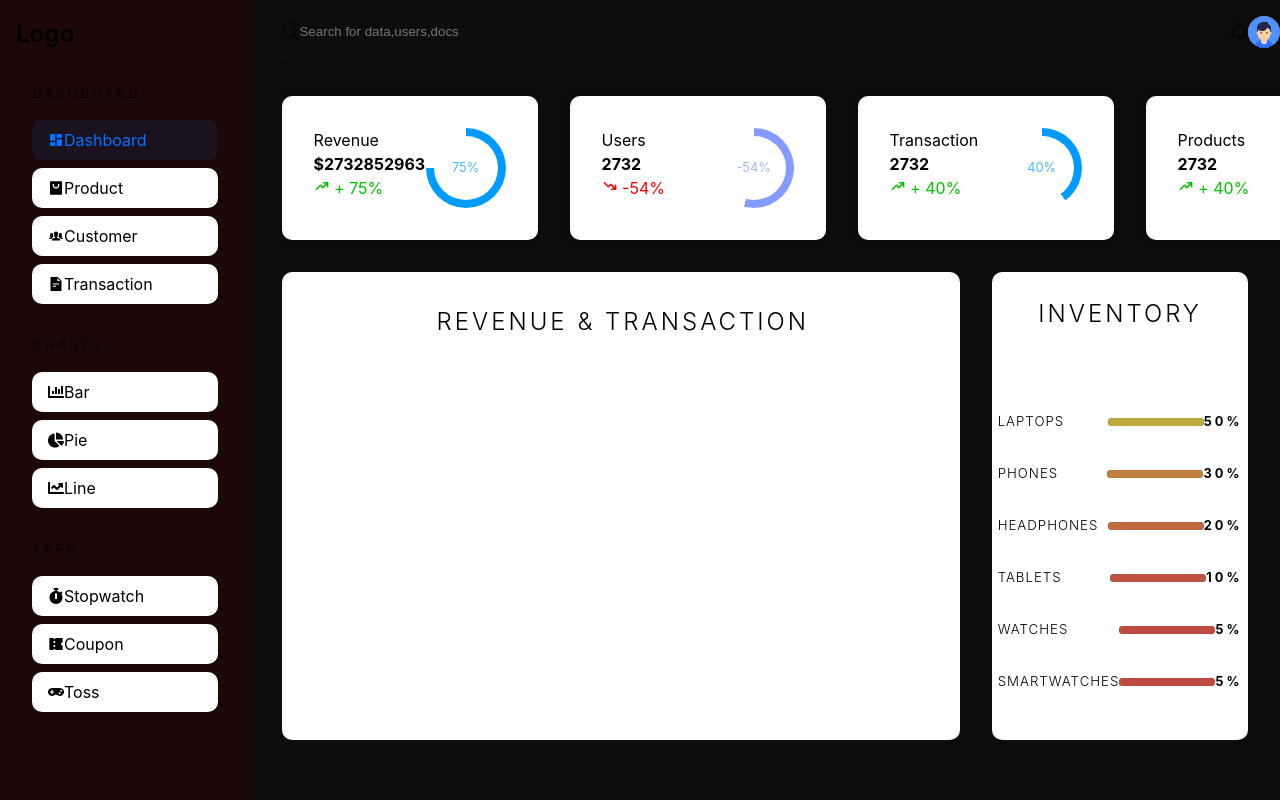
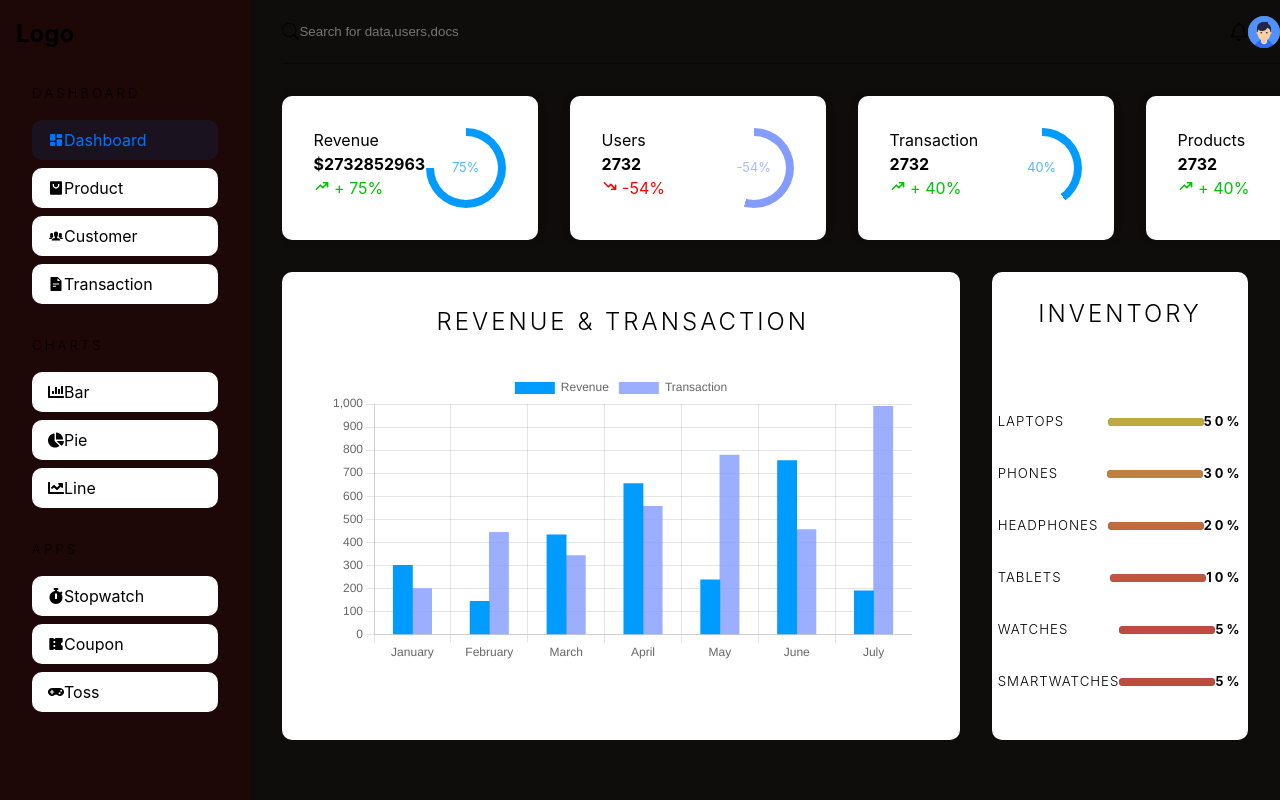
Before and after one commit to Shaileshjadav2732/Admin-Dashboard, a React (Vite) app: page /admin/dashboard in a window 1280 px wide. Built offline with nearby package versions, Linux system fonts and the light colour scheme.

Commit message:
dashboard bar chart Add

```diff
--- a/package.json
+++ b/package.json
@@ -10,6 +10,7 @@
     "preview": "vite preview"
   },
   "dependencies": {
+    "chart.js": "^4.4.4",
     "react": "^18.3.1",
     "react-chartjs-2": "^5.2.0",
     "react-dom": "^18.3.1",
--- a/src/components/Charts.tsx
+++ b/src/components/Charts.tsx
@@ -2,25 +2,25 @@ import {
   Chart as ChartJS,
   CategoryScale,
   LinearScale,
-  PointElement,
-  LineElement,
+  BarElement,
   Title,
   Tooltip,
   Legend,
   ChartData,
+  ChartOptions,
 } from "chart.js";
 import { Bar } from "react-chartjs-2";
-
 ChartJS.register(
   CategoryScale,
   LinearScale,
-  PointElement,
-  LineElement,
+  BarElement,
   Title,
   Tooltip,
-  Legend
+  Legend,
+
 );
-const months = ["january", "february", "march", "april", "may", "june", "july"];
+
+const months = ["January", "February", "March", "April", "May", "June", "July"];
 
 interface BarChartProps {
   horizontal?: boolean;
@@ -34,38 +34,25 @@ interface BarChartProps {
 }
 
 export const BarChart = ({
-  horizontal = false,
   data_1 = [],
   data_2 = [],
   title_1,
   title_2,
   bgColor_1,
   bgColor_2,
+  horizontal = false,
   labels = months,
 }: BarChartProps) => {
-  const options = {
+  const options: ChartOptions<"bar"> = {
     responsive: true,
+    indexAxis: horizontal ? "y" : "x",
     plugins: {
       legend: {
-        position: "top",
+        display: true,
       },
-      title: {
-        display: true,
-        text: "Chart.js Bar Chart",
-      },
+
     },
   };
-
-  /**
-   * ChartData is a predefined type from 'chart.js' that represents the data that will be passed to the chart.
-   * It is a generic type that takes three type parameters:
-   * - The first type parameter is the type of the chart (in this case, 'bar').
-   * - The second type parameter is the type of the data points (in this case, number[]).
-   * - The third type parameter is the type of the labels (in this case, string).
-   *
-   * We use ChartData here to ensure that the data object we create conforms to the expected shape of the data that will be passed to the chart.
-   * If we didn't use ChartData, the type of the data object would be inferred as { labels: string[]; datasets: [{ label: string; data: number[]; backgroundColor: string; }] } which is not as specific as ChartData<"bar", number[], string>
-   */
 
   const data: ChartData<"bar", number[], string> = {
     labels,
@@ -74,13 +61,21 @@ export const BarChart = ({
         label: title_1,
         data: data_1,
         backgroundColor: bgColor_1,
+        barThickness: "flex",
+        barPercentage: 1,
+        categoryPercentage: 0.5,
+
       },
       {
         label: title_2,
         data: data_2,
         backgroundColor: bgColor_2,
+        barThickness: "flex",
+        barPercentage: 1,
+        categoryPercentage: 0.5,
       },
     ],
   };
-  return <Bar data={data} options={options} />;
+
+  return <Bar width={horizontal ? "200%" : ""} options={options} data={data} />;
 };
--- a/src/pages/Dashboard.tsx
+++ b/src/pages/Dashboard.tsx
@@ -4,7 +4,7 @@ import { FaRegBell } from "react-icons/fa";
 import userImage from "../assets/userpic.png";
 import { HiTrendingUp, HiTrendingDown } from "react-icons/hi";
 import data from "../assets/data.json";
-
+import { BarChart } from "../components/Charts";
 const AdminSidebar = lazy(() => import("../components/AdminSidebar"));
 
 const Dashboard = () => {
@@ -48,6 +48,14 @@ const Dashboard = () => {
         <section className="graph-container">
           <div className="revenue-chart">
             <h2>Revenue & Transaction</h2>
+            <BarChart
+              data_1={[300, 144, 433, 655, 237, 755, 190]}
+              data_2={[ 200,444,343,556,778,455,990]}
+              title_1="Revenue"
+              title_2="Transaction"
+              bgColor_1="rgb(0,155,255)"
+              bgColor_2="rgb(132,155,255,0.8)"
+            />
           </div>
           <div className="dashboard-categories">
             <h2>Inventory</h2>
```
Also changed, not shown: 1 other file (tests, documents, lock files or other folders).
